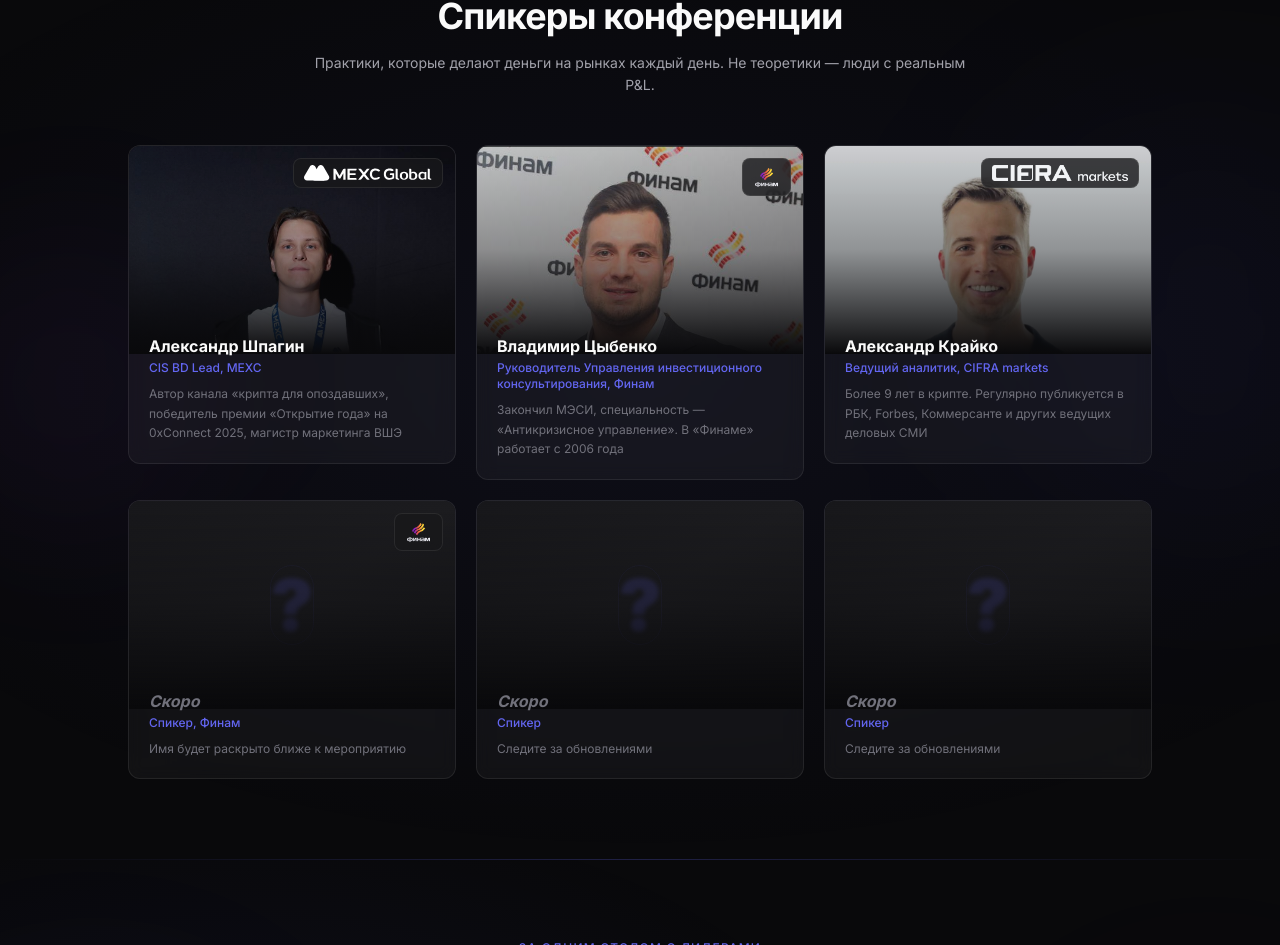
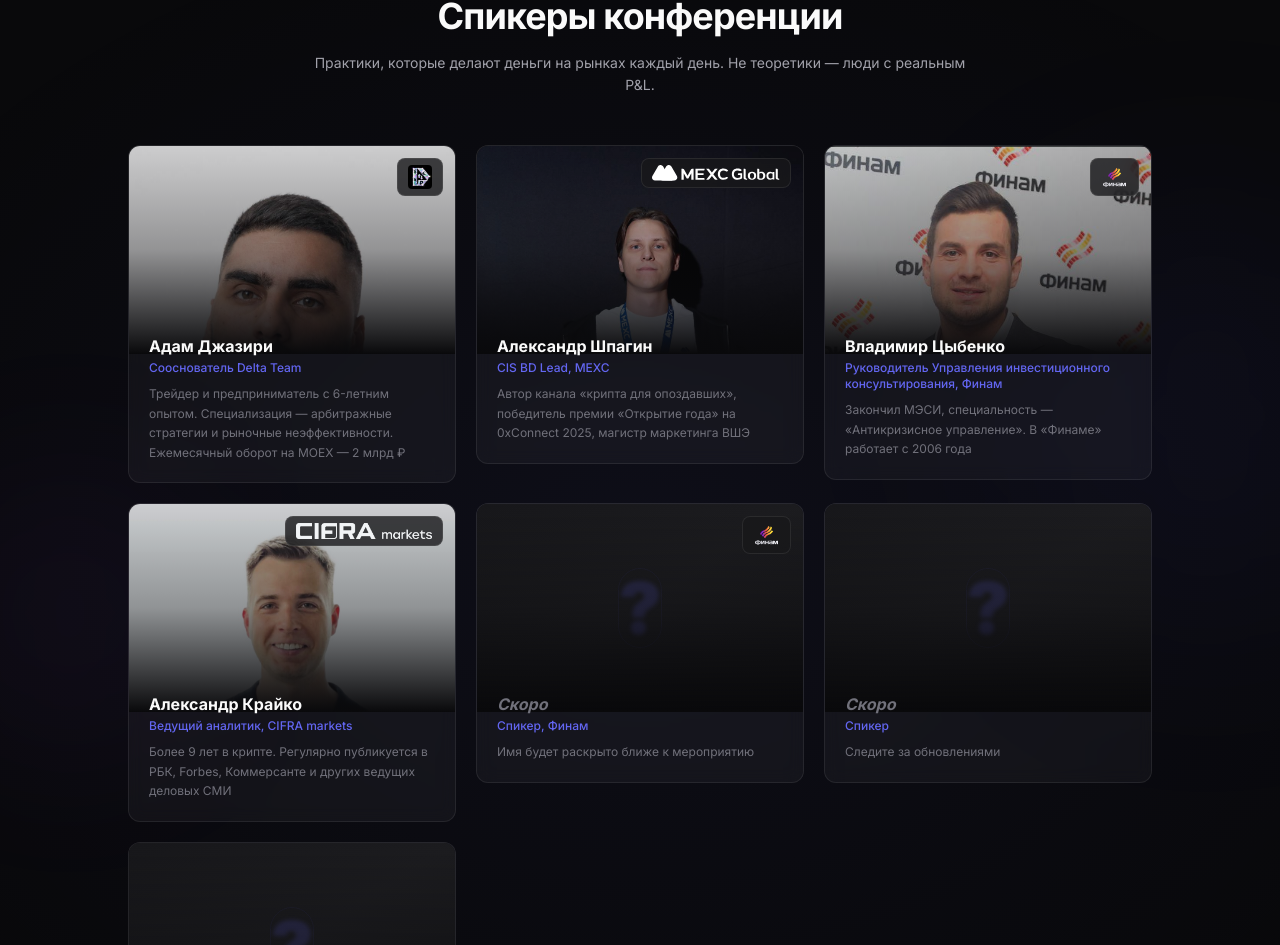
Before and after one commit to danya-urb/delta-conference, a Next.js app: page / in a window 1280 px wide. Shown: the part 2485-3430 px from the top of the page. Built offline with nearby package versions, Linux system fonts and the light colour scheme.

Commit message:
Add speaker: Adam Jaziri, Delta Team co-founder

```diff
--- a/src/components/Speakers.tsx
+++ b/src/components/Speakers.tsx
@@ -3,6 +3,14 @@
 import AnimatedSection from "./AnimatedSection";
 
 const speakers = [
+  {
+    name: "Адам Джазири",
+    role: "Сооснователь Delta Team",
+    desc: "Трейдер и предприниматель с 6-летним опытом. Специализация — арбитражные стратегии и рыночные неэффективности. Ежемесячный оборот на MOEX — 2 млрд ₽",
+    photo: "/speakers/jaziri.jpg",
+    logo: "/logos/delta-team.jpg",
+    logoClass: "h-6 rounded",
+  },
   {
     name: "Александр Шпагин",
     role: "CIS BD Lead, MEXC",
```
Also changed, not shown: public/logos/delta-team.jpg (added), public/speakers/jaziri.jpg (added).
